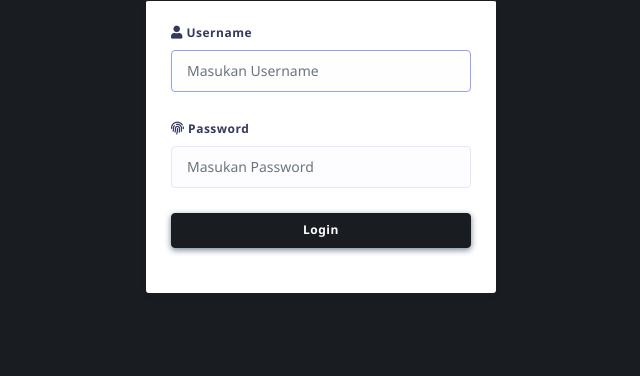
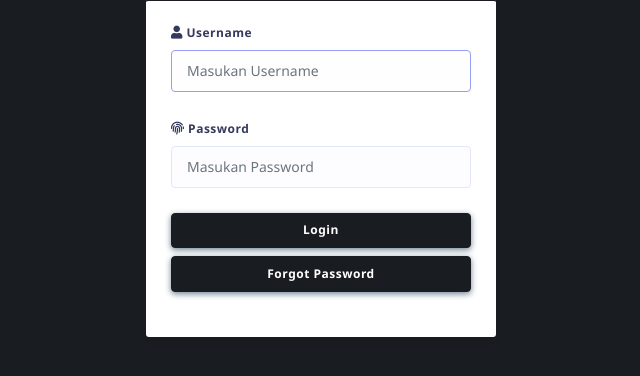
Before and after one commit to trifuad/Proyek2, a CodeIgniter app: page /database/index.php/welcome/index in a window 1280 px wide. Shown: the part 224-600 px from the top of the page, without its empty margins (319-959 px from the left). Run offline with CodeIgniter, Linux system fonts and the light colour scheme; some web fonts are replaced.

Commit message:
tombol lupa pass

```diff
--- a/application/views/Login.php
+++ b/application/views/Login.php
@@ -71,6 +71,9 @@
                     <button type="submit" class="btn btn-dark btn-block" tabindex="4">
                       Login
                     </button>
+                    <button type="submit" class="btn btn-dark btn-block" tabindex="4">
+                      Forgot Password
+                    </button>
                   </div>
                 </form>
               </div>
```
